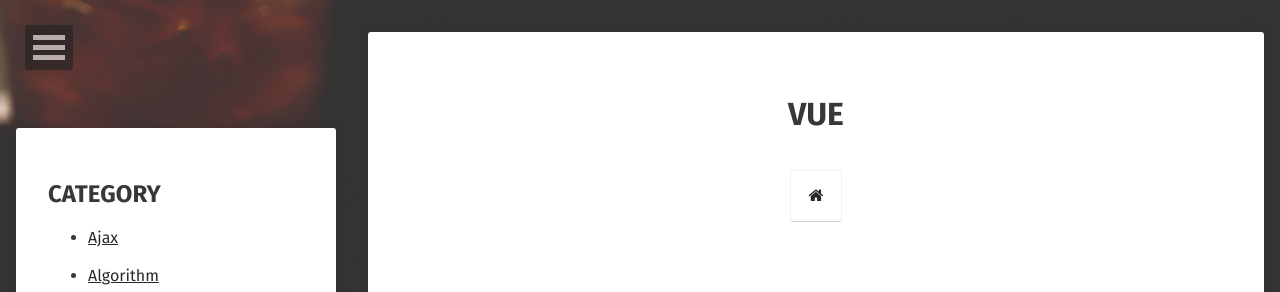
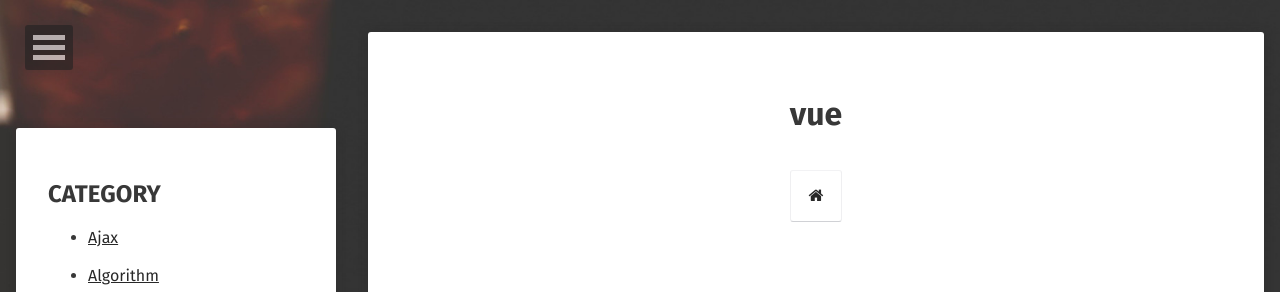
Before and after one commit to Kyounghwan01/lala, a Jekyll site: the page built from categories/vue.md, in a window 1280 px wide. Shown: the top 292 px of the page. Built offline with Jekyll 4.4.1, drawn with Linux system fonts in a browser that asks for light colours; some web fonts are replaced; comment, search, counter and statistics services are not loaded.

Commit message:
Update vue.md

```diff
--- a/categories/vue.md
+++ b/categories/vue.md
@@ -1,5 +1,5 @@
 ---
 layout: category
-title: VUE
+title: vue
 
 ---
```
